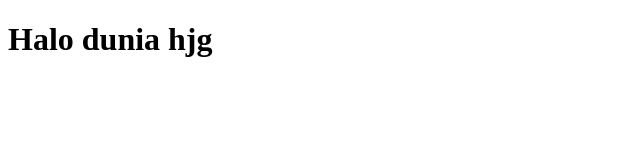
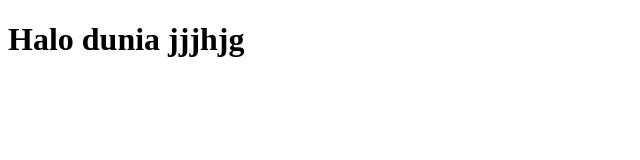
Before and after one commit to udivariasi0625/wph-git, a plain HTML site: page index.html in a window 1280 px wide. Shown: the whole page, without its empty margins (0-640 px from the left). Drawn offline with Linux system fonts and the light colour scheme.

Commit message:
update index

```diff
--- a/index.html
+++ b/index.html
@@ -6,6 +6,6 @@
     <title>Document</title>
   </head>
   <body>
-    <h1>Halo dunia hjg</h1>
+    <h1>Halo dunia jjjhjg</h1>
   </body>
 </html>
```
